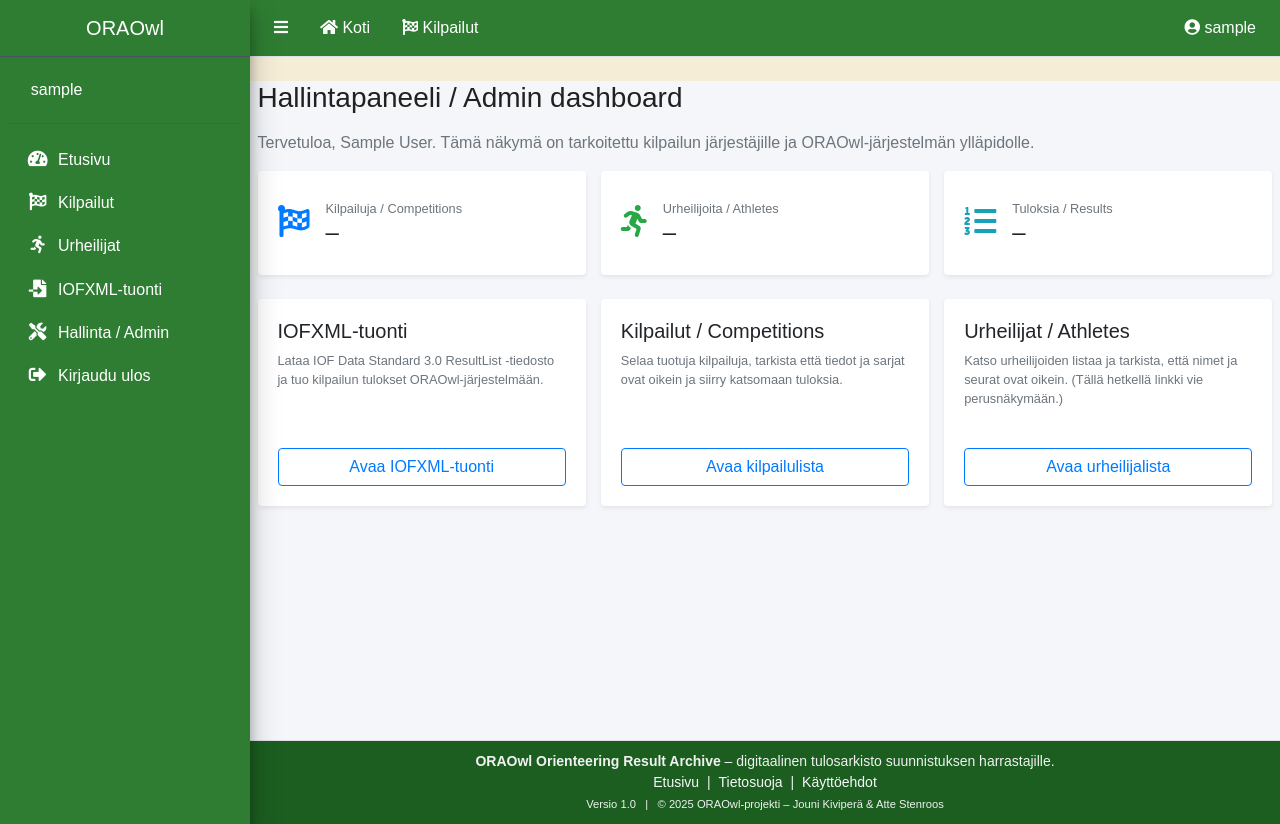
After one commit to jounikivi/oraowl, a Django app: page /admin-dashboard/ in a window 1280 px wide. The commit adds this page. Run offline with Django 5.2, Linux system fonts and the light colour scheme; the visitor is signed in with stand-in values (Sample User, id 1); data that the repository does not hold is empty; style sheets or scripts are compiled from the project's sources; some libraries are stand-ins or nearby versions.

Commit message:
päivityksiä

```diff
--- /dev/null
+++ b/oraw_app/templates/oraw_app/admin/dashboard.html
@@ -0,0 +1,120 @@
+{# oraw_app/templates/oraw_app/admin/dashboard.html #}
+{% extends "oraw_app/base.html" %}
+
+{% block title %}
+  Hallintapaneeli / Admin dashboard
+{% endblock %}
+
+{% block content %}
+<div class="container my-4">
+
+  <h1 class="h3 mb-3">
+    Hallintapaneeli / Admin dashboard
+  </h1>
+
+  <p class="text-muted">
+    Tervetuloa, {{ request.user.get_full_name|default:request.user.username }}.
+    Tämä näkymä on tarkoitettu kilpailun järjestäjille ja ORAOwl-järjestelmän ylläpidolle.
+  </p>
+
+  {# Pienet yhteenvetokortit: kilpailut, urheilijat, tulokset #}
+  <div class="row g-3 mb-4">
+    <div class="col-12 col-md-4">
+      <div class="card shadow-sm h-100">
+        <div class="card-body d-flex align-items-center">
+          <div class="me-3">
+            <i class="fas fa-flag-checkered fa-2x text-primary"></i>
+          </div>
+          <div>
+            <div class="text-muted small">Kilpailuja / Competitions</div>
+            <div class="h4 mb-0">
+              {{ competition_count|default:"–" }}
+            </div>
+          </div>
+        </div>
+      </div>
+    </div>
+
+    <div class="col-12 col-md-4">
+      <div class="card shadow-sm h-100">
+        <div class="card-body d-flex align-items-center">
+          <div class="me-3">
+            <i class="fas fa-running fa-2x text-success"></i>
+          </div>
+          <div>
+            <div class="text-muted small">Urheilijoita / Athletes</div>
+            <div class="h4 mb-0">
+              {{ athlete_count|default:"–" }}
+            </div>
+          </div>
+        </div>
+      </div>
+    </div>
+
+    <div class="col-12 col-md-4">
+      <div class="card shadow-sm h-100">
+        <div class="card-body d-flex align-items-center">
+          <div class="me-3">
+            <i class="fas fa-list-ol fa-2x text-info"></i>
+          </div>
+          <div>
+            <div class="text-muted small">Tuloksia / Results</div>
+            <div class="h4 mb-0">
+              {{ result_count|default:"–" }}
+            </div>
+          </div>
+        </div>
+      </div>
+    </div>
+  </div>
+
+  {# Pikalinkit tärkeimpiin hallintanäkymiin #}
+  <div class="row g-3">
+    <div class="col-12 col-md-4">
+      <div class="card shadow-sm h-100">
+        <div class="card-body d-flex flex-column">
+          <h2 class="h5">IOFXML-tuonti</h2>
+          <p class="text-muted small flex-grow-1">
+            Lataa IOF Data Standard 3.0 ResultList -tiedosto ja tuo kilpailun tulokset
+            ORAOwl-järjestelmään.
+          </p>
+          <a href="{% url 'oraw_app:iofxml_upload' %}" class="btn btn-outline-primary mt-2">
+            Avaa IOFXML-tuonti
+          </a>
+        </div>
+      </div>
+    </div>
+
+    <div class="col-12 col-md-4">
+      <div class="card shadow-sm h-100">
+        <div class="card-body d-flex flex-column">
+          <h2 class="h5">Kilpailut / Competitions</h2>
+          <p class="text-muted small flex-grow-1">
+            Selaa tuotuja kilpailuja, tarkista että tiedot ja sarjat ovat oikein
+            ja siirry katsomaan tuloksia.
+          </p>
+          <a href="{% url 'oraw_app:competition_list' %}" class="btn btn-outline-primary mt-2">
+            Avaa kilpailulista
+          </a>
+        </div>
+      </div>
+    </div>
+
+    <div class="col-12 col-md-4">
+      <div class="card shadow-sm h-100">
+        <div class="card-body d-flex flex-column">
+          <h2 class="h5">Urheilijat / Athletes</h2>
+          <p class="text-muted small flex-grow-1">
+            Katso urheilijoiden listaa ja tarkista, että nimet ja seurat ovat oikein.
+            (Tällä hetkellä linkki vie perusnäkymään.)
+          </p>
+          <a href="{% url 'oraw_app:athletes_index' %}" class="btn btn-outline-primary mt-2">
+            Avaa urheilijalista
+          </a>
+        </div>
+      </div>
+    </div>
+  </div>
+
+</div>
+{% endblock %}
--- a/oraw_app/templates/oraw_app/partials/sidebar.html
+++ b/oraw_app/templates/oraw_app/partials/sidebar.html
@@ -44,10 +44,12 @@ EN: Application sidebar containing ORAOwl branding, user info,
     <!-- Sidebar Menu / Päävalikko                                -->
     <!-- ========================================================= -->
     <nav class="mt-2">
-      <ul class="nav nav-pills nav-sidebar flex-column"
-          data-widget="treeview"
-          role="menu"
-          data-accordion="false">
+      <ul
+        class="nav nav-pills nav-sidebar flex-column"
+        data-widget="treeview"
+        role="menu"
+        data-accordion="false"
+      >
 
         <!-- ----------------------------------------------------- -->
         <!-- Dashboard / Yleisnäkymä                              -->
@@ -80,13 +82,20 @@ EN: Application sidebar containing ORAOwl branding, user info,
         </li>
 
         <!-- ----------------------------------------------------- -->
-        <!-- IOFXML Import (staff only) / IOFXML-tuonti (vain staff) -->
+        <!-- IOFXML Import + Admin (vain oikeutetut käyttäjät)     -->
         <!-- ----------------------------------------------------- -->
-         {% if request.user.is_authenticated and perms.oraw_app.can_import_iofxml %}
-         <li class="nav-item">
+        {% if request.user.is_authenticated and perms.oraw_app.can_import_iofxml %}
+        <li class="nav-item">
           <a href="{% url 'oraw_app:iofxml_upload' %}" class="nav-link text-white">
             <i class="nav-icon fas fa-file-import"></i>
             <p>IOFXML-tuonti</p>
+          </a>
+        </li>
+
+        <li class="nav-item">
+          <a href="{% url 'oraw_app:admin_dashboard' %}" class="nav-link text-white">
+            <i class="nav-icon fas fa-tools"></i>
+            <p>Hallinta / Admin</p>
           </a>
         </li>
         {% endif %}
```
